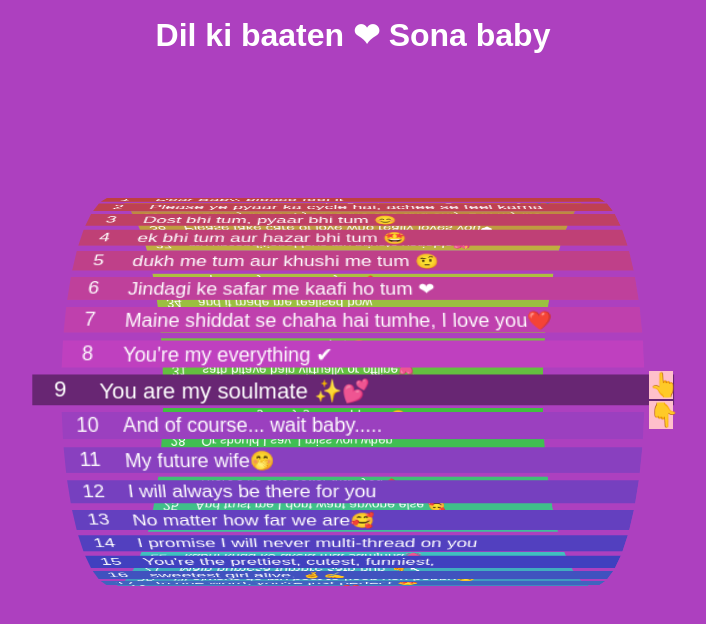
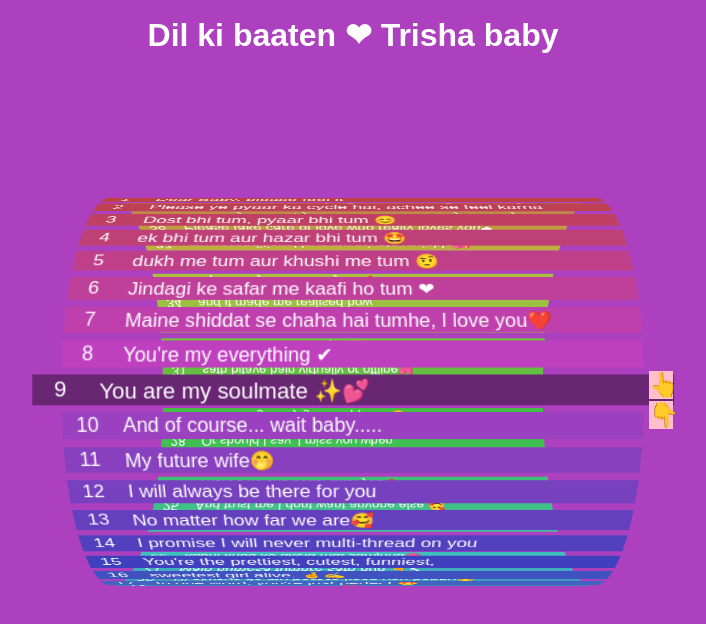
Before and after one commit to Riyan479/Only-For-You-, a plain HTML site: page yes.html in a window 1280 px wide. Shown: the whole page, without its empty margins (287-993 px from the left). Drawn offline with nearby package versions, Linux system fonts and the light colour scheme.

Commit message:
Update yes.html

```diff
--- a/yes.html
+++ b/yes.html
@@ -12,7 +12,7 @@
 </head>
 <body>
     <header>
-        <h1>Dil ki baaten ❤ Sona baby</h1>
+        <h1>Dil ki baaten ❤ Trisha baby</h1>
       </header>
       <div class="container">
         <ul></ul>
```
